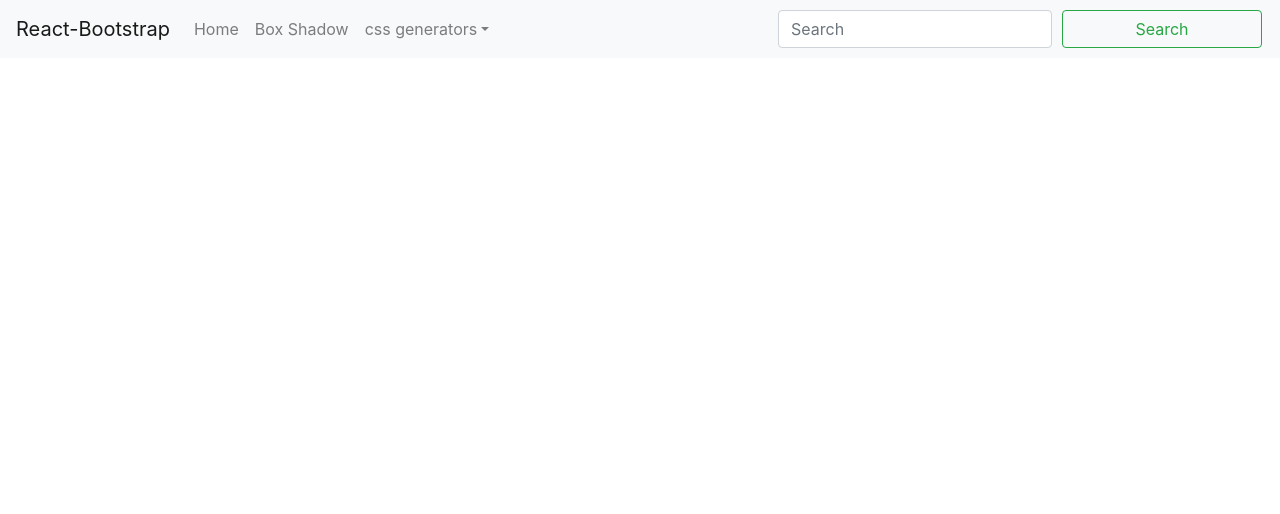
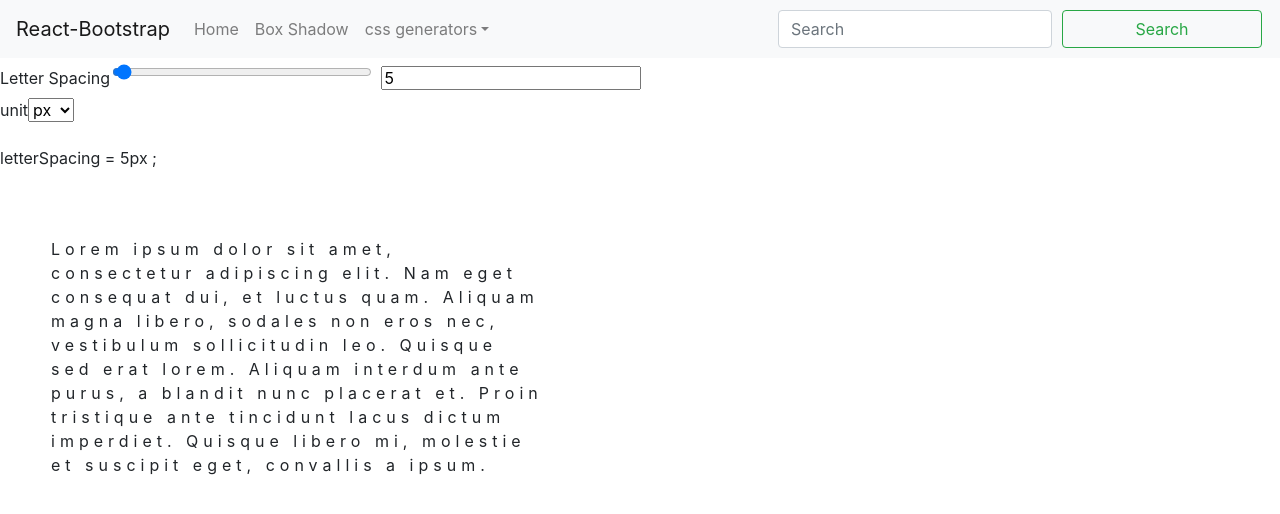
Before and after one commit to amareshsm/css-generator, a React (Create React App) app: page /LetterSpacing in a window 1280 px wide. Shown: the top 514 px of the page. Built offline with nearby package versions, Linux system fonts and the light colour scheme.

Commit message:
Letter spacing

```diff
--- a/src/App.js
+++ b/src/App.js
@@ -7,6 +7,7 @@ import FlexBoxGenerator from "./Components/FlexBoxGenerator";
 import Margin from "./Components/Margin";
 import LineHeight from "./Components/LineHeight";
 import FontStyle from "./Components/FontStyle";
+import LetterSpacing from "./Components/LetterSpacing";
 import {
   Button,
   Navbar,
@@ -49,6 +50,9 @@ class App extends Component {
                 <NavDropdown.Item href="/FontStyle">
                   Font Style
                 </NavDropdown.Item>
+                <NavDropdown.Item href="/LetterSpacing">
+                  Letter Spacing
+                </NavDropdown.Item>
 
                 <NavDropdown.Divider />
                 <NavDropdown.Item href="#action/3.4">
@@ -77,6 +81,7 @@ class App extends Component {
             <Route path="/Margin" component={Margin} />
             <Route path="/LineHeight" component={LineHeight} />
             <Route path="/FontStyle" component={FontStyle} />
+            <Route path="/LetterSpacing" component={LetterSpacing} />
           </Switch>
         </BrowserRouter>
       </>
--- /dev/null
+++ b/src/Components/LetterSpacing.js
@@ -0,0 +1,92 @@
+import React, { Component } from "react";
+import "../Styles/LetterSpacing.css";
+
+class LetterSpacing extends Component {
+  constructor(porps) {
+    super(porps);
+    this.state = {
+      letter_space: "5",
+      unit: "px",
+    };
+    this.onChange = this.onChange.bind(this);
+    this.letterSpacingStyle = this.letterSpacingStyle.bind(this);
+    this.onSelect = this.onSelect.bind(this);
+  }
+
+  async onChange(e) {
+    await this.setState({
+      [e.target.name]: e.target.value,
+    });
+    await this.letterSpacingStyle();
+  }
+
+  async onSelect(e) {
+    await this.setState({
+      unit: [e.target.value],
+    });
+    await this.letterSpacingStyle();
+  }
+
+  letterSpacingStyle() {
+    let e = document.querySelector(".line");
+    e.style.letterSpacing = `${parseInt(this.state.letter_space)}${
+      this.state.unit
+    }`;
+    console.log(this.state.letter_space, this.state.unit);
+    document.body.appendChild(e);
+  }
+
+  componentDidMount() {
+    this.letterSpacingStyle();
+  }
+
+  render() {
+    return (
+      <div className="App">
+        <label htmlFor="letter_space">Letter Spacing</label>
+        <input
+          type="range"
+          min="1"
+          max="250"
+          value={this.state.letter_space}
+          onChange={this.onChange}
+          name="letter_space"
+        />
+        &nbsp;
+        <input
+          type="number"
+          min="1"
+          max="250"
+          value={this.state.letter_space}
+          onChange={this.onChange}
+          name="letter_space"
+        />
+        <br />
+        <label htmlFor="value">unit</label>
+        <select value={this.state.unit} name="unit" onChange={this.onSelect}>
+          <option value="px">px </option>
+          <option value="em">em</option>
+        </select>
+        <p></p>
+        <div className="line">
+          <p>
+            Lorem ipsum dolor sit amet, consectetur adipiscing elit. Nam eget
+            consequat dui, et luctus quam. Aliquam magna libero, sodales non
+            eros nec, vestibulum sollicitudin leo. Quisque sed erat lorem.
+            Aliquam interdum ante purus, a blandit nunc placerat et. Proin
+            tristique ante tincidunt lacus dictum imperdiet. Quisque libero mi,
+            molestie et suscipit eget, convallis a ipsum.
+          </p>
+        </div>
+        <div>
+          {" "}
+          letterSpacing = {this.state.letter_space}
+          {this.state.unit} ;
+        </div>
+        <p></p>
+      </div>
+    );
+  }
+}
+
+export default LetterSpacing;
--- /dev/null
+++ b/src/Styles/LetterSpacing.css
@@ -0,0 +1,6 @@
+.line {
+  width: 600px;
+  height: 500px;
+  padding: 50px;
+  border: 1px solid rgb(255, 255, 255);
+}
```
